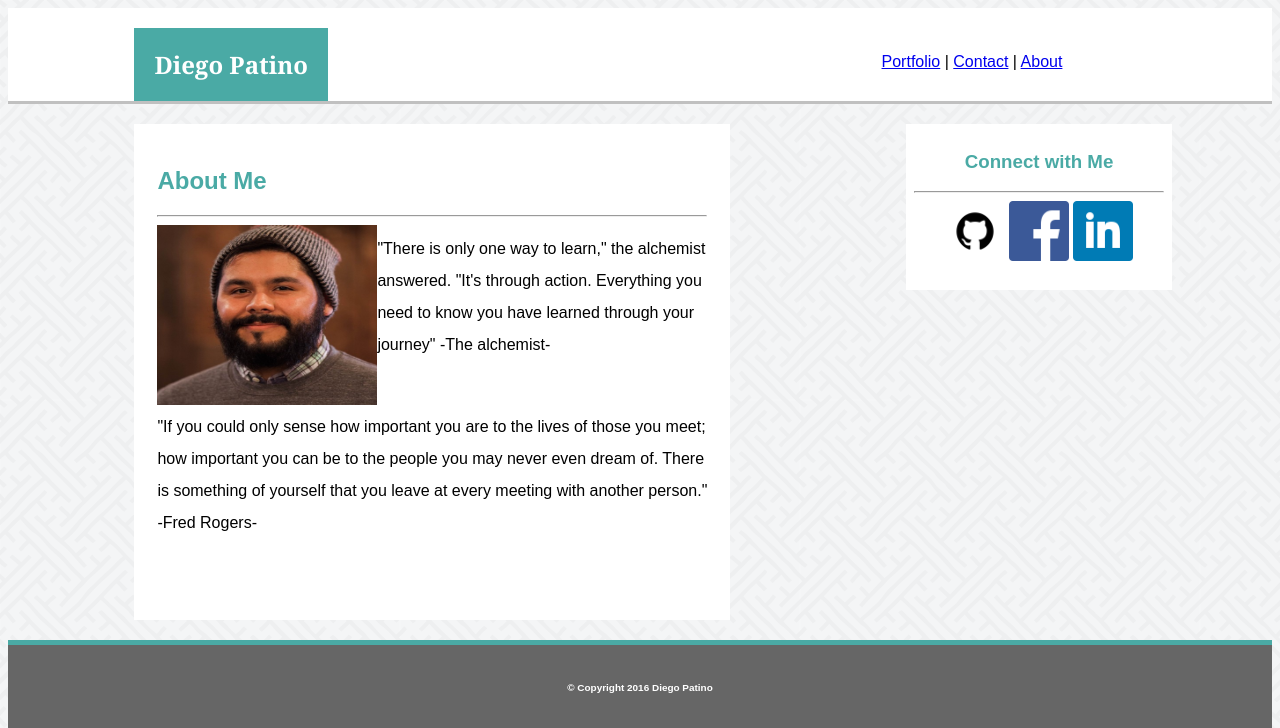
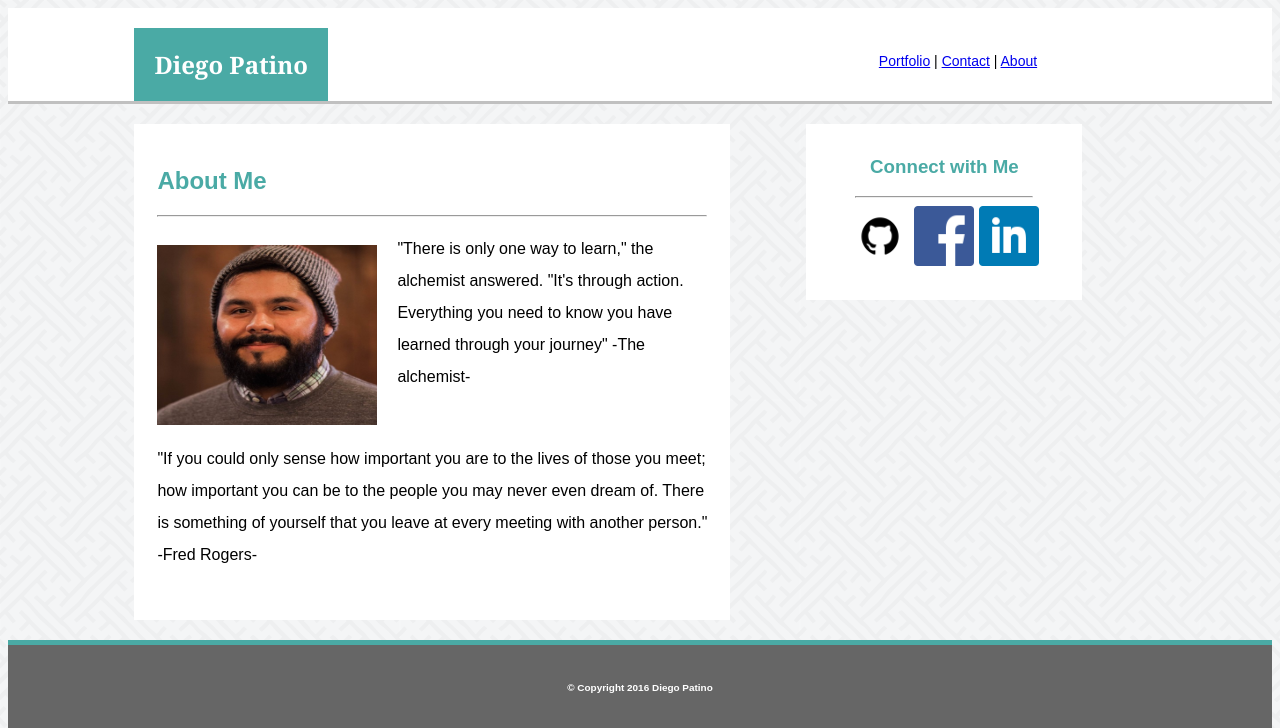
Before and after one commit to dpatino9/Basic-Portfolio, a PHP site: page / in a window 1280 px wide. Shown: the top 728 px of the page. Run offline with PHP 8.4, Linux system fonts and the light colour scheme.

Commit message:
updatedchanges

```diff
--- a/assets/css/style.css
+++ b/assets/css/style.css
@@ -18,11 +18,12 @@ h2 {
 	font-weight: lighter;
 	text-align: center;
 	padding: 20px;
-	margin-right: 15% ;
+	margin-right: 17% ;
 	margin-top: 25px;
 	float: right;
 	height: auto;
 	border-style: ;
+	font-size: 14px;
 
 }
 section {
@@ -37,6 +38,8 @@ body {
 
 	overflow:;
 }
+
+
 .left {
 	margin-top: 20px;
 	margin-left: 10%;
@@ -58,14 +61,21 @@ body {
 	border-style: solid;
 	height: 150px;
 	width: 250px;
-	margin-right: 100px;
+	margin-right: 15%;
 	margin-top: 20px;
-	padding: 5px;
+	padding: 10px;
 	text-align: center
 
 
 }
+.right hr {
+	width: 176px;
+}
+.right h1 {
+	width: auto;
 
+
+}
 #Name {
 	background-color: #4aaaa5;
 	padding: 20px;
@@ -79,6 +89,8 @@ body {
 	width: 220px;
 	float: left;
 	display: inline-block;
+	padding-right: 20px;
+	padding-top: 20px;
 
 }
 
--- a/index.html
+++ b/index.html
@@ -27,7 +27,7 @@
 	<aside>
 		<div class="right">
 			<h1 style="color:#4aaaa5">Connect with Me</h1>
-	<hr>
+		<hr>
 		<div id="Icons">
 			<img src="./assets/images/github-social-media-128.png" alt="Github Image">
 			<img src="./assets/images/square-facebook-128.png" alt="Facebook Image">
```
